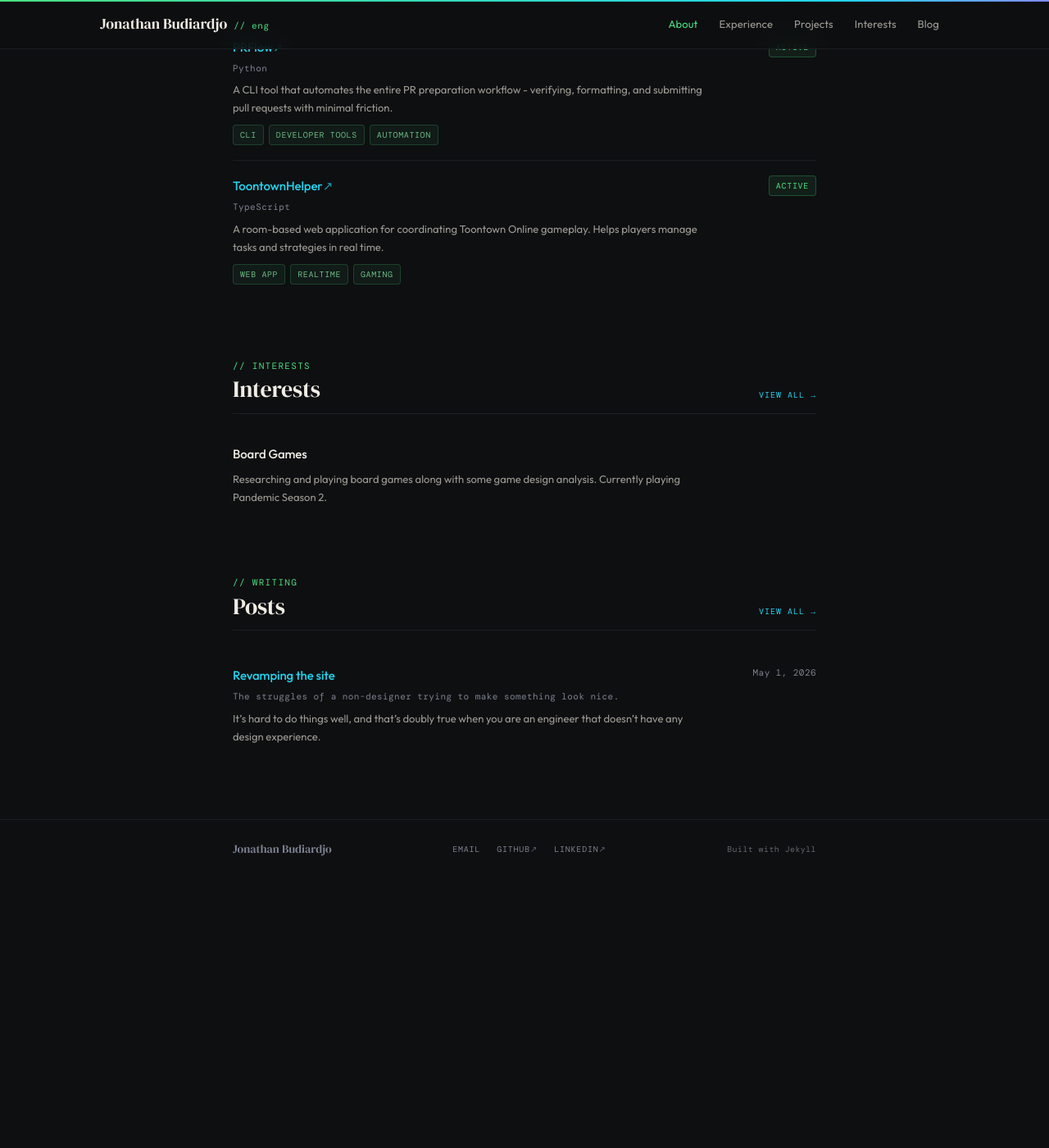
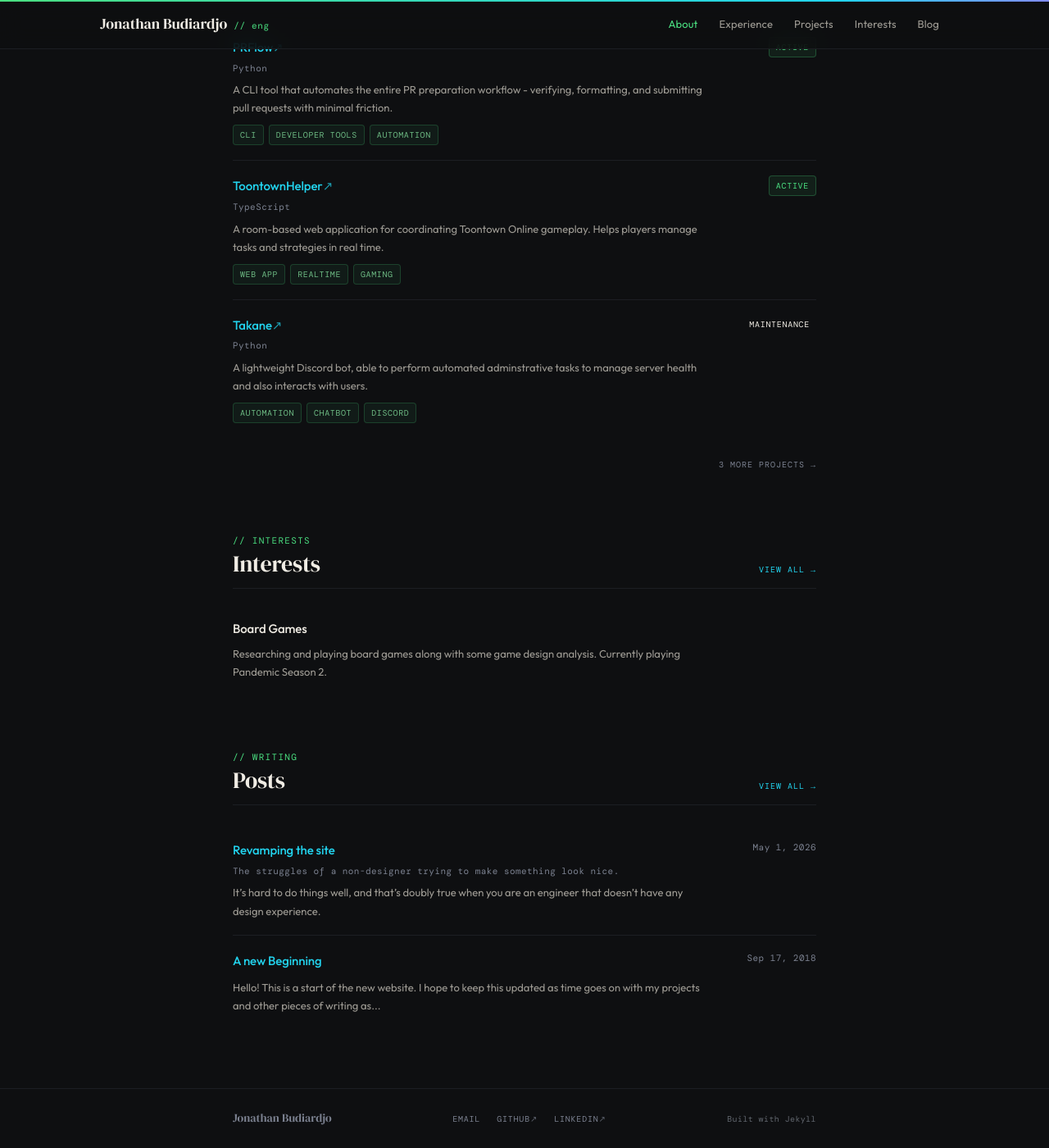
Before and after one commit to jopika/jopika.github.io, a Jekyll site: the page built from index.html, in a window 1280 px wide and 1400 px high, scrolled down 1176 px. Shown: the whole window at 82% size. Built offline with Jekyll 4.4.1, drawn with Linux system fonts in a browser that asks for light colours; before the commit the page ends 2248 px from its top, so only the background shows below that.

Commit message:
Add projects and moved old post

```diff
--- a/_data/projects.yml
+++ b/_data/projects.yml
@@ -32,3 +32,45 @@
     - Web App
     - Realtime
     - Gaming
+
+- name: Takane
+  language: Python
+  status: maintenance
+  url: https://github.com/jopika/Takane
+  description: >-
+    A lightweight Discord bot, able to perform automated adminstrative tasks to manage server health and also interacts with users.
+  tags:
+    - Automation
+    - Chatbot
+    - Discord
+
+- name: Ivan Planetary File System
+  language: GoLang
+  status: archived
+  url: https://github.com/jinichu/Ivan-Planetary-File-System
+  description: A privacy centric, peer-to-peer distributed file system with realtime publish/subscribe messaging system.
+  tags:
+    - P2P
+    - Ipfs
+    - Privacy
+    - Pubsub
+
+- name: MarksheetGenerator
+  language: Python
+  status: maintenance
+  url: https://github.com/jopika/MarksheetGenerator
+  description: Quickly generates marksheets with custom grading rubrics using CSV inputs.
+  tags:
+    - utility
+    - automation
+    - csv
+
+- name: Leap Language
+  language: Python
+  status: archived
+  url: https://github.com/jopika/nwHacks2017-LeapLanguage
+  description: American Sign Language interpreter using virtual reality sensors.
+  tags:
+    - ASL
+    - VR
+    - Interpreter
--- /dev/null
+++ b/_posts/2018-09-17-NewBeginning.md
@@ -0,0 +1,8 @@
+---
+layout: post
+title: "A new Beginning"
+description: ""
+date: 2018-09-17
+---
+
+Hello! This is a start of the new website. I hope to keep this updated as time goes on with my projects and other pieces of writing as inspiration hits.
```
